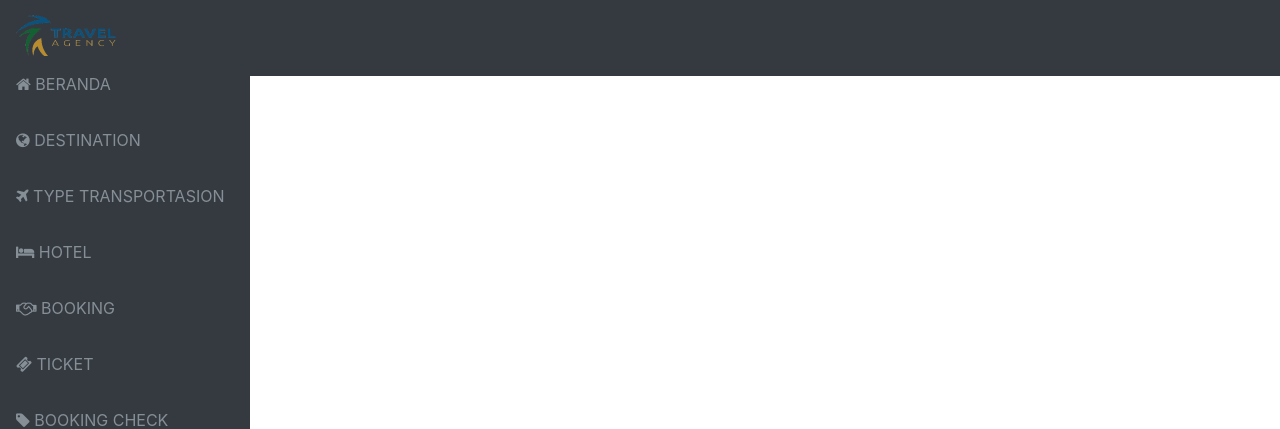
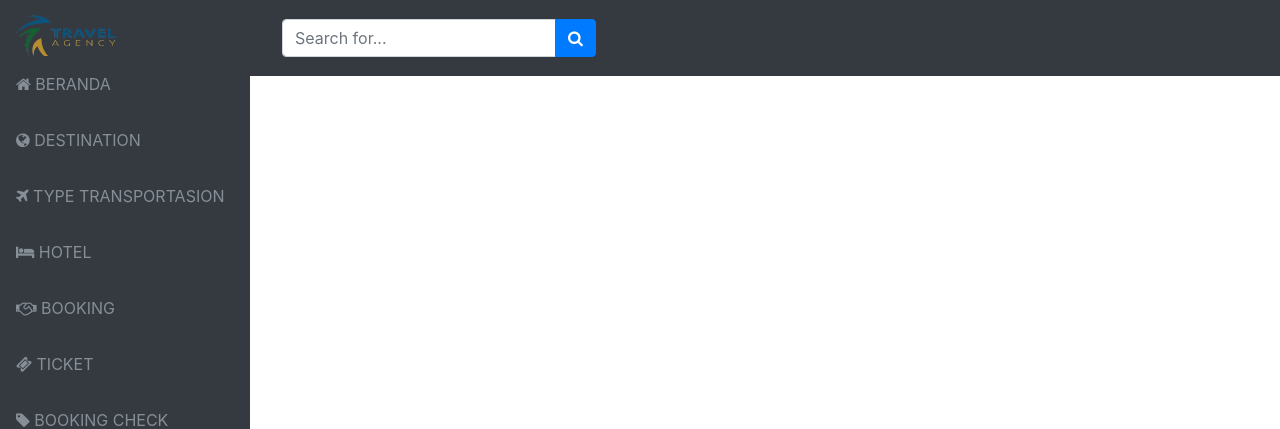
Before and after one commit to nwillouis/Praktikumweb_progres2, a PHP site: page / in a window 1280 px wide. Shown: the top 429 px of the page. Run offline with PHP 8.4, Linux system fonts and the light colour scheme; some libraries are stand-ins or nearby versions.

Commit message:
add search navbar

```diff
--- a/index.php
+++ b/index.php
@@ -13,6 +13,18 @@
 <body>
     <nav class="navbar navbar-expand-lg navbar-dark bg-dark fixed-top" id="mainNav">
         <a class="navbar-brand" href="index.html"><img src="img/logo.jpg"></a>
+
+        <form>
+            <div class="input-group">
+                <input class="form-control" type="text" placeholder="Search for...">
+                <span class="input-group-append">
+                    <button class="btn btn-primary" type="button">
+                        <i class="fa fa-search"></i>
+                    </button>
+                </span>
+            </div>
+        </form>
+
         <div class="collapse navbar-collapse" id="navbarResponsive">
             <ul class="navbar-nav navbar-sidenav" id="exampleAccordion">
                 <li class="nav-item" data-toggle="tooltip" data-placement="right" title="Dashboard">
```
